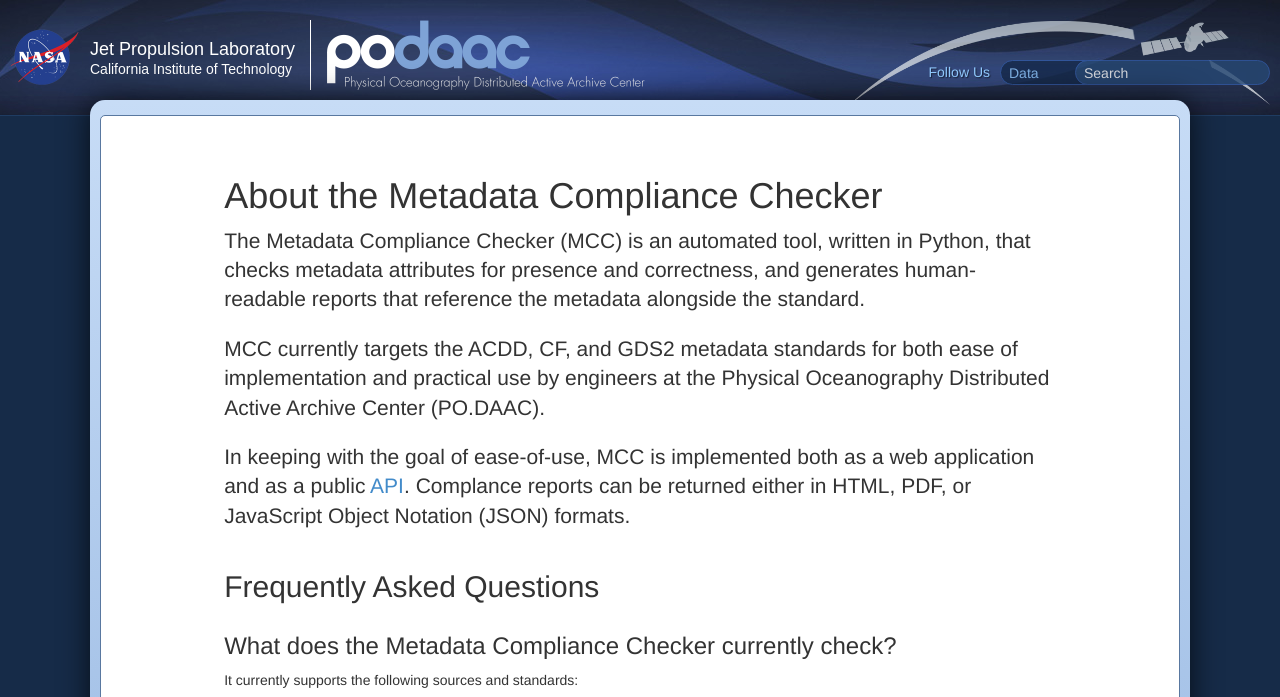
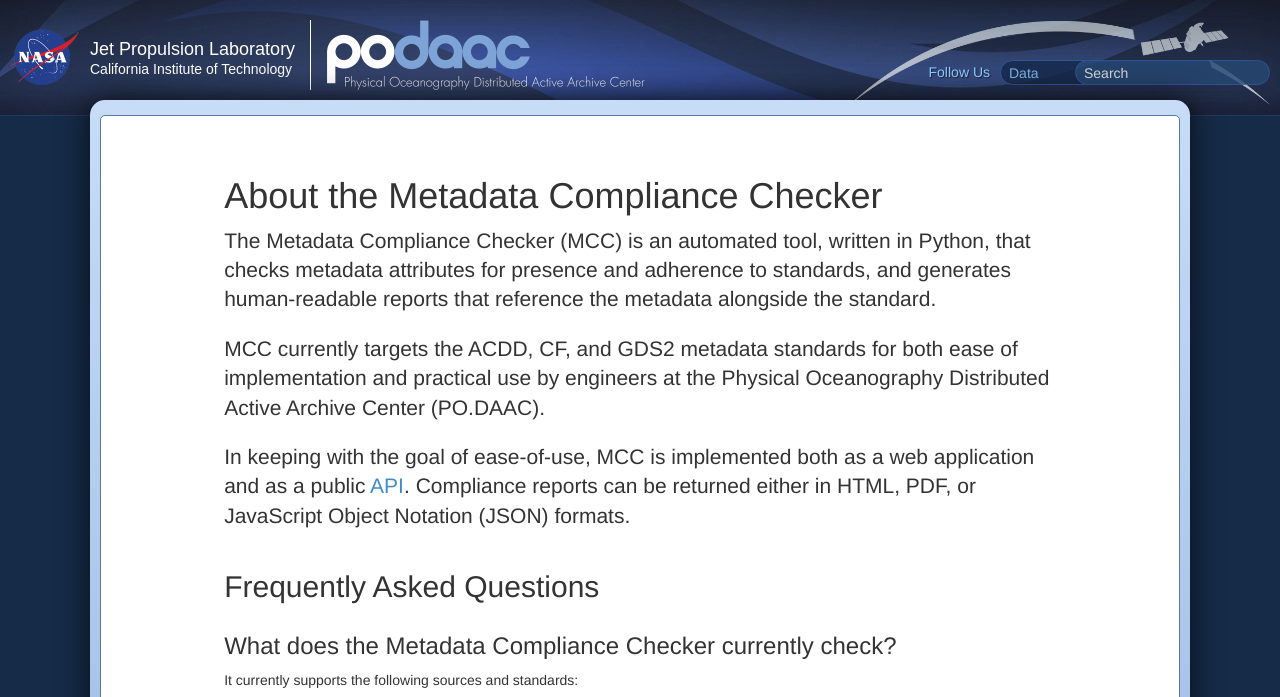
Before and after one commit to podaac/mcc, a Flask app: template mcc/web/templates/about.html in a window 1280 px wide. Shown: the top 697 px of the page. Run offline with Flask 2, Linux system fonts and the light colour scheme; the template is opened without the code that fills it, so the values that code supplies are empty; parts of the project's set-up code (start-up, migrations or seed data) failed here and were passed over; some libraries are stand-ins or nearby versions.

Commit message:
Adjusted wording and fixed typo in About page text

```diff
--- a/mcc/web/templates/about.html
+++ b/mcc/web/templates/about.html
@@ -129,14 +129,14 @@ DISABLE TAG -->
                   <h1>About the Metadata Compliance Checker</h1>
                   <p class="lead">The Metadata Compliance Checker (MCC) is
                     an automated tool, written in Python, that checks metadata attributes for
-                    presence and correctness, and generates human-readable reports that reference the
-                    metadata alongside the standard.</p>
+                    presence and adherence to standards, and generates human-readable reports that
+                    reference the metadata alongside the standard.</p>
                   <p class="lead">MCC currently targets the ACDD, CF, and GDS2 metadata standards for
                     both ease of implementation and practical use by engineers at the Physical
                     Oceanography Distributed Active Archive Center (PO.DAAC).</p>
                   <p class="lead">In keeping with the goal of ease-of-use, MCC is implemented both
                     as a web application and as a public <a href="about_api">API</a>.
-                    Complance reports can be returned either in HTML, PDF, or JavaScript Object Notation
+                    Compliance reports can be returned either in HTML, PDF, or JavaScript Object Notation
                     (JSON) formats.</p>
                 </div>
 
```
